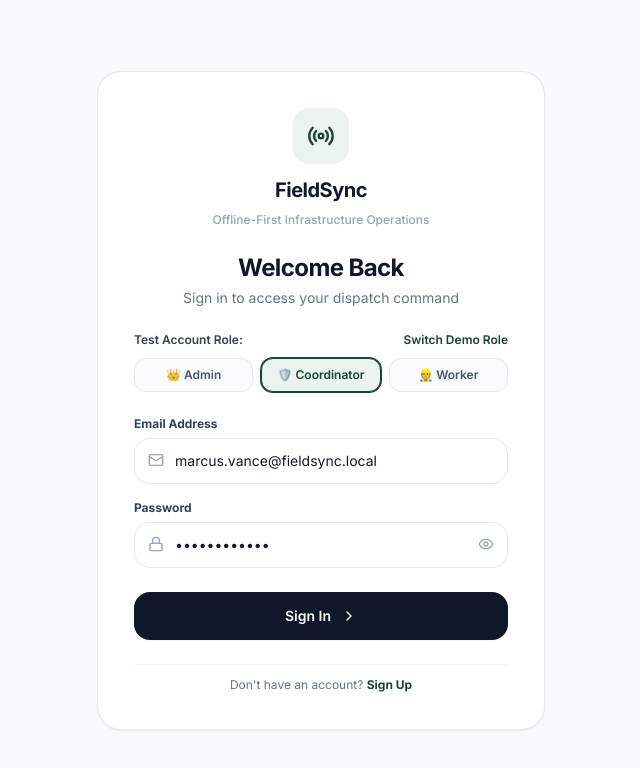
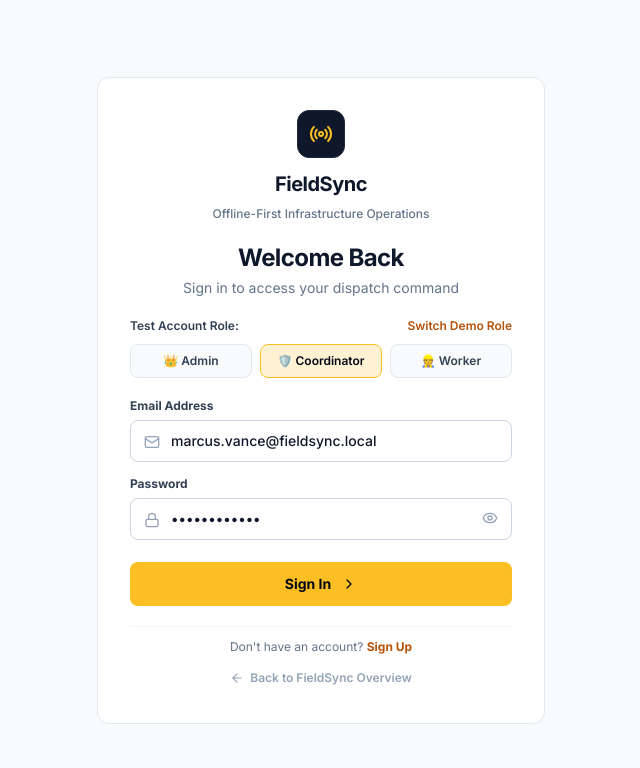
Before and after one commit to gemachistesfaye/FieldTrack, a React (Vite) app in the folder frontend/: page /login in a window 1280 px wide. Shown: the top 768 px of the page, without its empty margins (319-959 px from the left). Built offline with nearby package versions, Linux system fonts and the light colour scheme; no server answers.

Commit message:
refactor(auth): align login, registration, and role selection with unified branding

```diff
--- a/frontend/src/pages/LoginPage.tsx
+++ b/frontend/src/pages/LoginPage.tsx
@@ -1,6 +1,6 @@
 import React, { useState } from 'react';
 import { useNavigate, useLocation, Link } from 'react-router-dom';
-import { Radio, Lock, Mail, ChevronRight, Eye, EyeOff, AlertCircle, HardHat, Shield, Users } from 'lucide-react';
+import { Radio, Lock, Mail, ChevronRight, Eye, EyeOff, AlertCircle, HardHat, Shield, Users, ArrowLeft } from 'lucide-react';
 import { Button } from '../components/common/Button';
 import { useAuth } from '../context/AuthContext';
 import { RoleSelectionCard } from '../components/common/RoleSelectionCard';
@@ -47,17 +47,17 @@ export const LoginPage: React.FC = () => {
   const activeError = localError || error;
 
   return (
-    <div className="min-h-screen bg-[#F8F9FA] flex flex-col justify-center items-center p-4 sm:p-6">
-      <div className="max-w-md w-full bg-white rounded-3xl shadow-sm border border-slate-200/90 p-7 sm:p-9 space-y-6">
-        {/* Brand Logo & Header matching Screen 1 */}
+    <div className="min-h-screen bg-slate-50 flex flex-col justify-center items-center p-4 sm:p-6">
+      <div className="max-w-md w-full bg-white rounded-xl shadow-xs border border-slate-200 p-6 sm:p-8 space-y-5">
+        {/* Brand Logo & Header */}
         <div className="text-center space-y-2">
-          <div className="inline-flex w-14 h-14 rounded-2xl bg-[#EAF3EE] items-center justify-center text-[#1B4332] mb-1 shadow-2xs">
-            <Radio className="w-7 h-7 text-[#1B4332]" />
+          <div className="inline-flex w-12 h-12 rounded-xl bg-slate-900 border border-slate-800 items-center justify-center text-amber-400 mb-1 shadow-2xs">
+            <Radio className="w-6 h-6 text-amber-400" />
           </div>
           <h1 className="text-xl font-bold tracking-tight text-slate-900">
             FieldSync
           </h1>
-          <p className="text-xs text-slate-400 font-medium">
+          <p className="text-xs text-slate-500 font-medium">
             Offline-First Infrastructure Operations
           </p>
         </div>
@@ -74,7 +74,7 @@ export const LoginPage: React.FC = () => {
             <button
               type="button"
               onClick={() => setShowRoleSelector(!showRoleSelector)}
-              className="text-[#1B4332] font-semibold hover:underline cursor-pointer"
+              className="text-amber-700 font-semibold hover:underline cursor-pointer"
             >
               {showRoleSelector ? 'Hide Roles' : 'Switch Demo Role'}
             </button>
@@ -117,10 +117,10 @@ export const LoginPage: React.FC = () => {
               <button
                 type="button"
                 onClick={() => handleSelectRole('admin@fieldsync.local')}
-                className={`py-2 px-2.5 rounded-xl text-xs font-semibold border transition-all text-center cursor-pointer ${
+                className={`py-2 px-2.5 rounded-lg text-xs font-semibold border transition-all text-center cursor-pointer ${
                   email === 'admin@fieldsync.local'
-                    ? 'bg-[#EAF3EE] border-[#1B4332] text-[#1B4332] ring-1 ring-[#1B4332]'
-                    : 'bg-slate-50 border-slate-200 text-slate-600 hover:bg-slate-100'
+                    ? 'bg-amber-400/20 border-amber-400 text-slate-950 font-bold'
+                    : 'bg-slate-50 border-slate-200 text-slate-700 hover:bg-slate-100'
                 }`}
               >
                 👑 Admin
@@ -128,10 +128,10 @@ export const LoginPage: React.FC = () => {
               <button
                 type="button"
                 onClick={() => handleSelectRole('marcus.vance@fieldsync.local')}
-                className={`py-2 px-2.5 rounded-xl text-xs font-semibold border transition-all text-center cursor-pointer ${
+                className={`py-2 px-2.5 rounded-lg text-xs font-semibold border transition-all text-center cursor-pointer ${
                   email === 'marcus.vance@fieldsync.local'
-                    ? 'bg-[#EAF3EE] border-[#1B4332] text-[#1B4332] ring-1 ring-[#1B4332]'
-                    : 'bg-slate-50 border-slate-200 text-slate-600 hover:bg-slate-100'
+                    ? 'bg-amber-400/20 border-amber-400 text-slate-950 font-bold'
+                    : 'bg-slate-50 border-slate-200 text-slate-700 hover:bg-slate-100'
                 }`}
               >
                 🛡️ Coordinator
@@ -139,10 +139,10 @@ export const LoginPage: React.FC = () => {
               <button
                 type="button"
                 onClick={() => handleSelectRole('amina.osei@fieldsync.local')}
-                className={`py-2 px-2.5 rounded-xl text-xs font-semibold border transition-all text-center cursor-pointer ${
+                className={`py-2 px-2.5 rounded-lg text-xs font-semibold border transition-all text-center cursor-pointer ${
                   email === 'amina.osei@fieldsync.local'
-                    ? 'bg-[#EAF3EE] border-[#1B4332] text-[#1B4332] ring-1 ring-[#1B4332]'
-                    : 'bg-slate-50 border-slate-200 text-slate-600 hover:bg-slate-100'
+                    ? 'bg-amber-400/20 border-amber-400 text-slate-950 font-bold'
+                    : 'bg-slate-50 border-slate-200 text-slate-700 hover:bg-slate-100'
                 }`}
               >
                 👷 Worker
@@ -153,7 +153,7 @@ export const LoginPage: React.FC = () => {
 
         {/* Error Alert */}
         {activeError && (
-          <div className="p-3.5 rounded-2xl bg-rose-50 border border-rose-200 flex items-start gap-2.5 text-rose-800 text-xs">
+          <div className="p-3.5 rounded-xl bg-rose-50 border border-rose-200 flex items-start gap-2.5 text-rose-800 text-xs">
             <AlertCircle className="w-4 h-4 shrink-0 mt-0.5 text-rose-600" />
             <div>
               <p className="font-bold">Authentication Notice</p>
@@ -162,8 +162,8 @@ export const LoginPage: React.FC = () => {
           </div>
         )}
 
-        {/* Sign In Form matching Screen 1 inputs */}
-        <form onSubmit={handleSubmit} className="space-y-4">
+        {/* Sign In Form */}
+        <form onSubmit={handleSubmit} className="space-y-3.5">
           <div className="space-y-1.5">
             <label className="block text-xs font-bold text-slate-700">
               Email Address
@@ -174,7 +174,7 @@ export const LoginPage: React.FC = () => {
                 type="email"
                 value={email}
                 onChange={e => setEmail(e.target.value)}
-                className="w-full pl-10 pr-4 py-3 text-sm bg-white border border-slate-200/90 rounded-2xl text-slate-900 placeholder-slate-400 focus:outline-none focus:ring-2 focus:ring-[#1B4332] focus:border-transparent transition-all shadow-2xs"
+                className="w-full pl-10 pr-4 py-2.5 text-sm bg-white border border-slate-300 rounded-lg text-slate-900 placeholder-slate-400 focus:outline-none focus:ring-2 focus:ring-amber-400/50 focus:border-amber-400 transition-all font-medium"
                 placeholder="name@fieldsync.local"
                 required
               />
@@ -191,14 +191,14 @@ export const LoginPage: React.FC = () => {
                 type={showPassword ? 'text' : 'password'}
                 value={password}
                 onChange={e => setPassword(e.target.value)}
-                className="w-full pl-10 pr-11 py-3 text-sm bg-white border border-slate-200/90 rounded-2xl text-slate-900 placeholder-slate-400 focus:outline-none focus:ring-2 focus:ring-[#1B4332] focus:border-transparent transition-all shadow-2xs"
+                className="w-full pl-10 pr-11 py-2.5 text-sm bg-white border border-slate-300 rounded-lg text-slate-900 placeholder-slate-400 focus:outline-none focus:ring-2 focus:ring-amber-400/50 focus:border-amber-400 transition-all font-medium"
                 placeholder="••••••••••••"
                 required
               />
               <button
                 type="button"
                 onClick={() => setShowPassword(!showPassword)}
-                className="absolute right-3.5 top-3.5 text-slate-400 hover:text-slate-600 transition-colors cursor-pointer"
+                className="absolute right-3.5 top-3 text-slate-400 hover:text-slate-600 transition-colors cursor-pointer"
                 title={showPassword ? 'Hide password' : 'Show password'}
               >
                 {showPassword ? <EyeOff className="w-4 h-4" /> : <Eye className="w-4 h-4" />}
@@ -209,11 +209,11 @@ export const LoginPage: React.FC = () => {
           <div className="pt-2">
             <Button
               type="submit"
-              variant="forest"
+              variant="industrial"
               size="lg"
-              className="w-full justify-center rounded-2xl shadow-sm text-sm font-semibold h-12"
+              className="w-full justify-center rounded-lg shadow-xs text-sm font-bold h-11 text-slate-950"
               isLoading={isLoading}
-              rightIcon={<ChevronRight className="w-4 h-4" />}
+              rightIcon={<ChevronRight className="w-4 h-4 text-slate-950" />}
             >
               Sign In
             </Button>
@@ -225,11 +225,19 @@ export const LoginPage: React.FC = () => {
             Don't have an account?{' '}
             <Link
               to="/register"
-              className="text-[#1B4332] hover:text-[#143527] font-bold hover:underline"
+              className="text-amber-700 hover:text-amber-800 font-bold hover:underline"
             >
               Sign Up
             </Link>
           </p>
+          <div className="pt-1">
+            <Link
+              to="/welcome"
+              className="inline-flex items-center gap-1.5 text-xs font-semibold text-slate-400 hover:text-slate-700 transition-colors"
+            >
+              <ArrowLeft className="w-3.5 h-3.5" /> Back to FieldSync Overview
+            </Link>
+          </div>
         </div>
       </div>
     </div>
```
Also changed, not shown: frontend/src/components/common/RoleSelectionCard.tsx (+12 -12 lines), frontend/src/pages/RegisterPage.tsx (+35 -27 lines).
